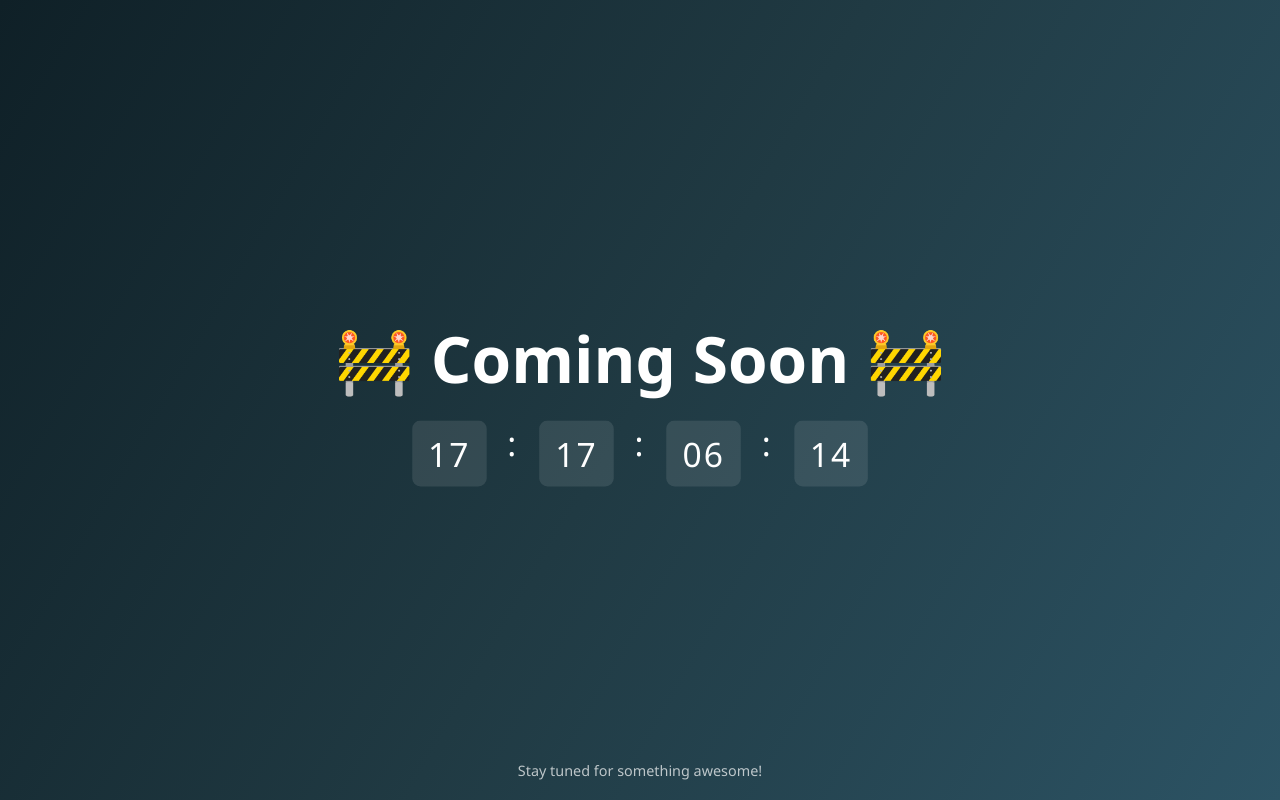
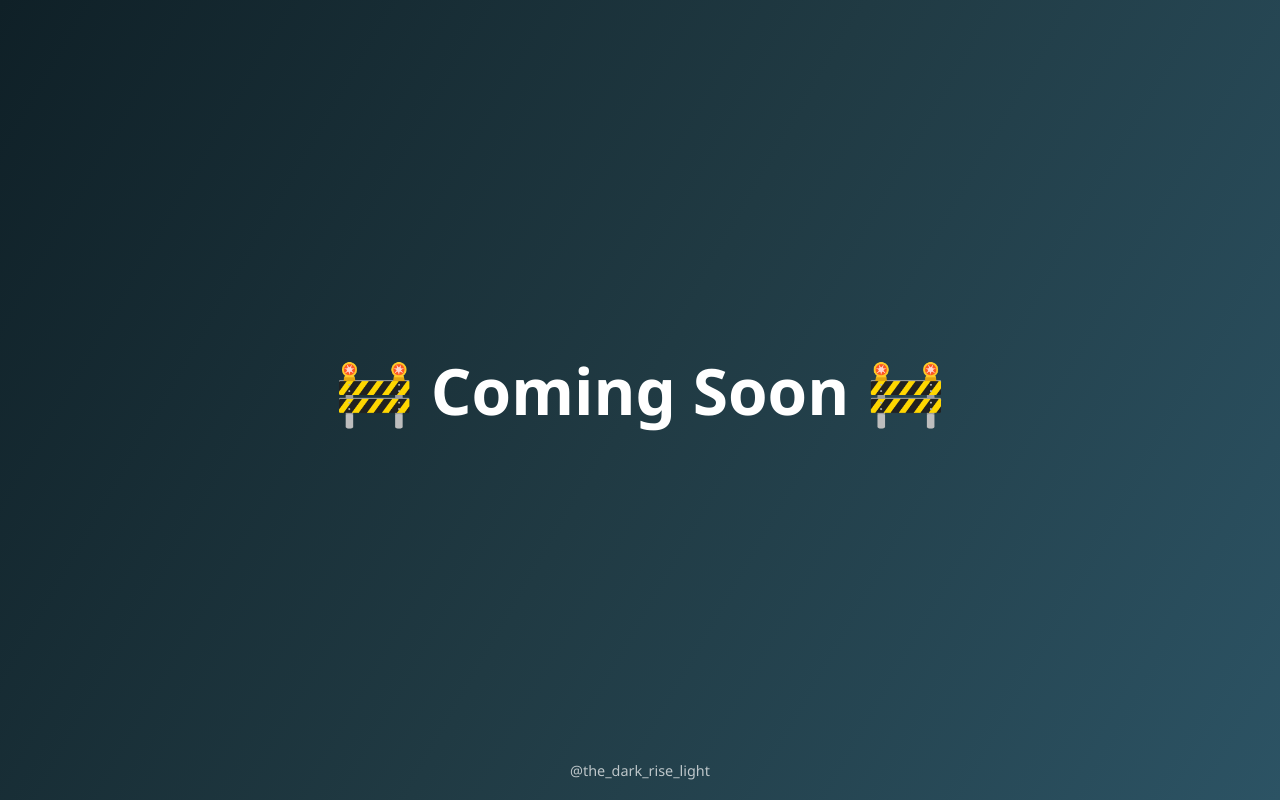
Before and after one commit to saurabhyadav1026/the_dark_rise_light, a plain HTML site: page index.html in a window 1280 px wide. Drawn offline with Linux system fonts and the light colour scheme.

Commit message:
Update index.html

```diff
--- a/index.html
+++ b/index.html
@@ -40,19 +40,7 @@
       }
     }
 
-    .countdown {
-      font-size: 2em;
-      letter-spacing: 2px;
-      display: flex;
-      gap: 20px;
-      animation: pulse 2s infinite;
-    }
 
-    .countdown span {
-      background: rgba(255, 255, 255, 0.1);
-      padding: 10px 15px;
-      border-radius: 8px;
-    }
 
     @keyframes pulse {
       0%, 100% {
@@ -74,39 +62,15 @@
 <body>
 
   <h1>🚧 Coming Soon 🚧</h1>
-  <div class="countdown">
-    <span id="days">00</span>:
-    <span id="hours">00</span>:
-    <span id="minutes">00</span>:
-    <span id="seconds">00</span>
+
+  <div class="footer">
+
+<div href="https://www.instagram.com/the_dark_rise_light">@the_dark_rise_light</div>
+
+
   </div>
-  <div class="footer">Stay tuned for something awesome!</div>
 
-  <script>
-    // Set launch date
-    const launchDate = new Date("July 1, 2025 00:00:00").getTime();
 
-    const countdown = () => {
-      const now = new Date().getTime();
-      const timeLeft = launchDate - now;
-
-      const days = Math.floor(timeLeft / (1000 * 60 * 60 * 24));
-      const hours = Math.floor((timeLeft % (1000 * 60 * 60 * 24)) / (1000 * 60 * 60));
-      const minutes = Math.floor((timeLeft % (1000 * 60 * 60)) / (1000 * 60));
-      const seconds = Math.floor((timeLeft % (1000 * 60)) / 1000);
-
-      document.getElementById("days").innerText = days.toString().padStart(2, '0');
-      document.getElementById("hours").innerText = hours.toString().padStart(2, '0');
-      document.getElementById("minutes").innerText = minutes.toString().padStart(2, '0');
-      document.getElementById("seconds").innerText = seconds.toString().padStart(2, '0');
-
-      if (timeLeft < 0) {
-        document.querySelector(".countdown").innerHTML = "🎉 We Are Live!";
-      }
-    };
-
-    setInterval(countdown, 1000);
-  </script>
 
 </body>
 </html>
```
